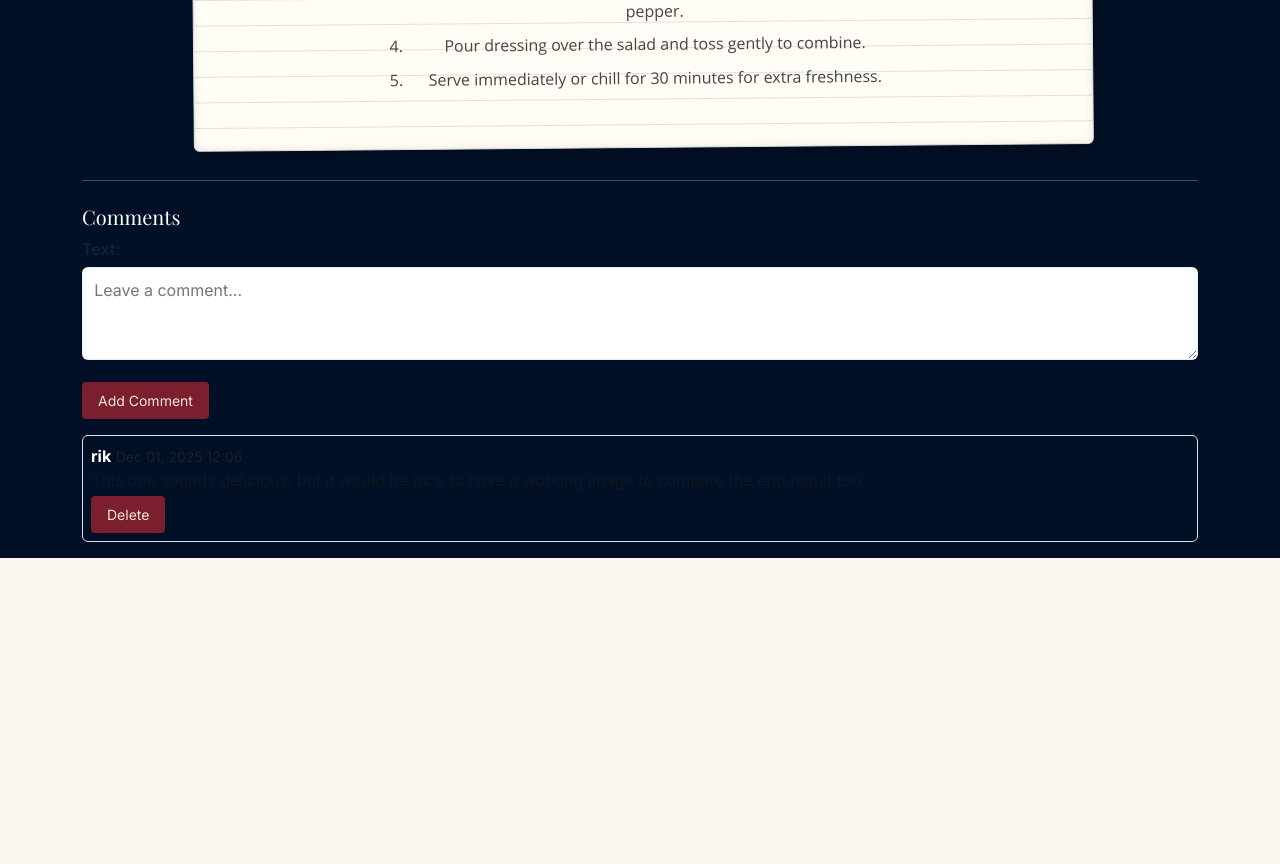
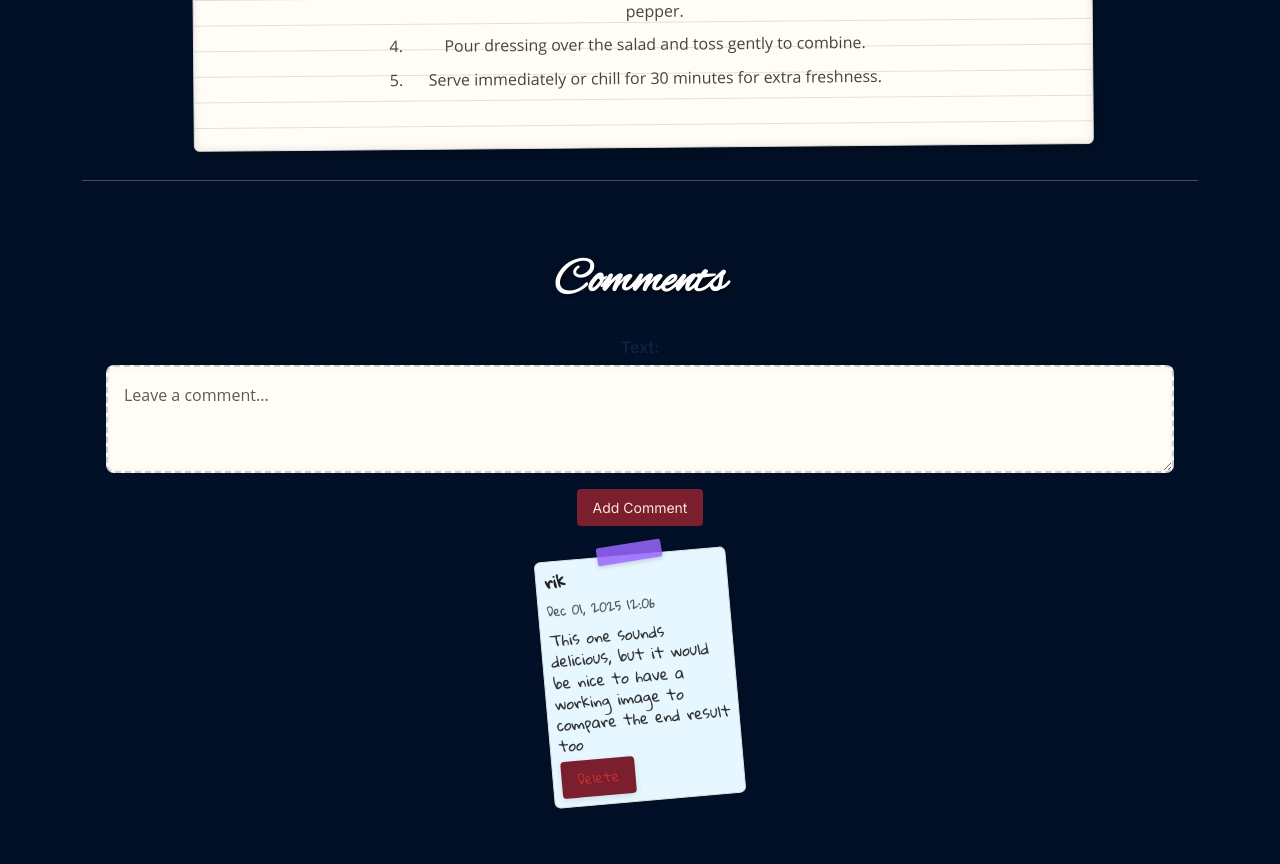
Before and after one commit to MoustacheCode/fry-me-to-the-moon, a Django app: page /recipe/4/ in a window 1280 px wide. Shown: the part 847-1711 px from the top of the page. Before the commit the page ends 1405 px from the top, so only its background shows below. Run offline with Django 4.2, Linux system fonts and the light colour scheme; a user stored in the database is signed in; data comes from the database, SQL or seed files in the repository; some web fonts are replaced.

Commit message:
added comments section styling, interactive sticky notes

```diff
--- a/recipes/forms.py
+++ b/recipes/forms.py
@@ -18,7 +18,9 @@ class CommentForm(forms.ModelForm):
         fields = ['text']
         widgets = {
             'text': forms.Textarea(attrs={
+                'id': 'comment-box',                # matches your CSS
+                'class': 'form-control',            # keep Bootstrap base class
                 'rows': 3,
-                'placeholder': 'Leave a comment...'
-            })
+                'placeholder': 'Leave a comment...',
+            }),
         }
--- a/recipes/static/recipes/styles.css
+++ b/recipes/static/recipes/styles.css
@@ -679,10 +679,198 @@ footer{
 .instructions li {
   margin-bottom: 0.5rem;
   line-height: 1.6em;
+}
 
-/* Comments placement and spacing */
+/* ------------------- */
+/* Comments container  */
+/* ------------------- */
 .comments-section {
-  max-width: 760px;
-  margin: 0 auto 2rem auto; /* centered, sits below paper */
-  padding: 0 1rem;
+  max-width: 1100px;              /* wide enough for 5 notes */
+  margin: 2rem auto;
+  padding: 1rem;
+  background: transparent;
+  text-align: center;             /* center the grid */
 }
+
+/* ------------------- */
+/* Title (with ID)     */
+/* ------------------- */
+#comments-title {
+  font-family: 'Alex Brush', cursive;
+  font-size: 3rem; /* larger size for more presence */
+  text-align: center;
+  margin-bottom: 1.5rem;
+  color: #fff; /* or #222 depending on your background */
+  text-shadow: 2px 2px 5px rgba(0,0,0,0.7); /* stronger shadow for contrast */
+  font-weight: 700; /* some browsers will embolden the strokes */
+}
+
+
+/* ------------------- */
+/* Leave a comment form*/
+/* ------------------- */
+#comment-box {
+  min-height: 100px;
+  padding: 1rem;
+  border: 2px dashed #ccc;
+  border-radius: 8px;
+  font-family: 'Open Sans', sans-serif;
+  font-size: 1rem;
+  background: #fffdf5;
+  resize: vertical;
+  box-shadow: inset 0 0 6px rgba(0,0,0,0.05);
+}
+
+#comment-button {
+  background: #f7d774;
+  border: none;
+  color: #332;
+  font-weight: 600;
+  margin-top: 0.75rem;
+  padding: 0.5rem 1.25rem;
+  border-radius: 6px;
+  box-shadow: 2px 3px 6px rgba(0,0,0,0.1);
+}
+#comment-button:hover {
+  background: #f0c847;
+  transform: scale(1.05);
+}
+
+/* ------------------- */
+/* Sticky note comments*/
+/* ------------------- */
+.comment {
+  width: 18%;                      /* ~5 across with margins */
+  min-height: 120px;
+  border: 1px solid #e5e5e5;
+  border-radius: 6px;
+  padding: 0.75rem;
+  box-shadow: 2px 3px 6px rgba(0,0,0,0.08);
+  position: relative;
+  display: inline-block;
+  margin: 0.75rem 0.5%;
+  vertical-align: top;
+  transition: transform 0.3s ease;
+  text-align: left;
+  font-size: 1rem;
+  text-shadow: 0.5px 0.5px 0 rgba(0,0,0,0.1);
+  font-weight: 500;
+  color: #222;
+}
+
+/* Cycle handwritten fonts */
+.comment:nth-child(3n+1) {
+  font-family: 'Caveat', cursive;
+  font-weight: 500;
+}
+
+.comment:nth-child(3n+2) {
+  font-family: 'Indie Flower', cursive;
+}
+
+.comment:nth-child(3n+3) {
+  font-family: 'Gloria Hallelujah', cursive;
+}
+
+/* Jazzy tape strips */
+.comment::before {
+  content: "";
+  position: absolute;
+  top: -12px;
+  left: 50%;
+  height: 18px;
+  box-shadow: 0 2px 4px rgba(0,0,0,0.15);
+  border-radius: 2px;
+}
+
+.comment:nth-child(4n+1)::before {
+  background: rgba(255, 102, 178, 0.85); /* hot pink */
+  width: 50px;
+  transform: translateX(-50%) rotate(-2deg);
+}
+.comment:nth-child(4n+2)::before {
+  background: rgba(51, 204, 204, 0.85); /* teal */
+  width: 70px;
+  transform: translateX(-50%) rotate(3deg);
+}
+.comment:nth-child(4n+3)::before {
+  background: rgba(153, 102, 255, 0.85); /* purple */
+  width: 65px;
+  transform: translateX(-50%) rotate(-4deg);
+}
+.comment:nth-child(4n+4)::before {
+  background: rgba(255, 136, 77, 0.85); /* orange */
+  width: 55px;
+  transform: translateX(-50%) rotate(2deg);
+}
+
+/* Random sticky note rotations */
+.comment:nth-child(1) { transform: rotate(-3deg); }
+.comment:nth-child(2) { transform: rotate(2deg); }
+.comment:nth-child(3) { transform: rotate(-5deg); }
+.comment:nth-child(4) { transform: rotate(4deg); }
+.comment:nth-child(5) { transform: rotate(-2deg); }
+.comment:nth-child(6) { transform: rotate(3deg); }
+.comment:nth-child(7) { transform: rotate(-4deg); }
+.comment:nth-child(8) { transform: rotate(1deg); }
+
+/* Hover lift effect */
+.comment:hover {
+  transform: scale(1.03) rotate(0deg);
+  box-shadow: 4px 6px 12px rgba(0,0,0,0.15);
+}
+
+/* Pastel sticky note backgrounds */
+.comment:nth-child(4n+1) { background-color: #fffbe6; }
+.comment:nth-child(4n+2) { background-color: #ffe6f2; }
+.comment:nth-child(4n+3) { background-color: #e6f7ff; }
+.comment:nth-child(4n+4) { background-color: #e6ffe6; }
+
+/* Author + timestamp */
+.comment strong {
+  display: block;
+  margin-bottom: 0.25rem;
+}
+.comment .text-muted {
+  font-size: 0.8rem;
+  color: #666;
+}
+
+/* Comment text */
+.comment p {
+  margin-top: 0.5rem;
+  font-size: 0.95rem;
+  line-height: 1.4em;
+  color: #333;
+}
+
+/* Delete button */
+.comment .btn-outline-danger.btn-sm {
+  border-color: #d66;
+  color: #b33;
+}
+.comment .btn-outline-danger.btn-sm:hover {
+  background: #f9e3e3;
+  border-color: #b33;
+}
+
+/* ------------------- */
+/* Responsive behavior */
+/* ------------------- */
+@media (max-width: 992px) {
+  .comments-section { max-width: 90%; }
+  .comment { width: 30%; }          /* 3 across on tablets */
+}
+@media (max-width: 600px) {
+  .comments-section { max-width: 100%; padding: 0.5rem; }
+  .comment {
+    width: 100%;
+    display: block;
+    margin: 1rem auto;
+    transform: none !important;
+  }
+  .comment::before {
+    left: 20px;
+    transform: rotate(0deg);
+  }
+}
--- a/recipes/templates/recipes/base.html
+++ b/recipes/templates/recipes/base.html
@@ -13,6 +13,11 @@
         <link rel="stylesheet" href="{% static 'recipes/styles.css' %}" />
         <link href="https://fonts.googleapis.com/css2?family=Pacifico&display=swap" rel="stylesheet">
         <link href="https://fonts.googleapis.com/css2?family=Alex+Brush&display=swap" rel="stylesheet">
+        <link href="https://fonts.googleapis.com/css2?family=Caveat:wght@400;500&display=swap" rel="stylesheet">
+        <link href="https://fonts.googleapis.com/css2?family=Indie+Flower&display=swap" rel="stylesheet">
+        <link href="https://fonts.googleapis.com/css2?family=Gloria+Hallelujah&display=swap" rel="stylesheet">
+        <link href="https://fonts.googleapis.com/css2?family=Patrick+Hand&display=swap" rel="stylesheet">
+
     </head>
     <body>
         <div class="background-container">
--- a/recipes/templates/recipes/recipe_detail.html
+++ b/recipes/templates/recipes/recipe_detail.html
@@ -46,7 +46,7 @@
 <hr>
 
 <div class="comments-section">
-  <h2 class="h5 mt-4">Comments</h2>
+  <h2 id="comments-title" class="h5 mt-4">Comments</h2>
 
   {% if user.is_authenticated %}
     <form method="post" class="mb-3">
```
